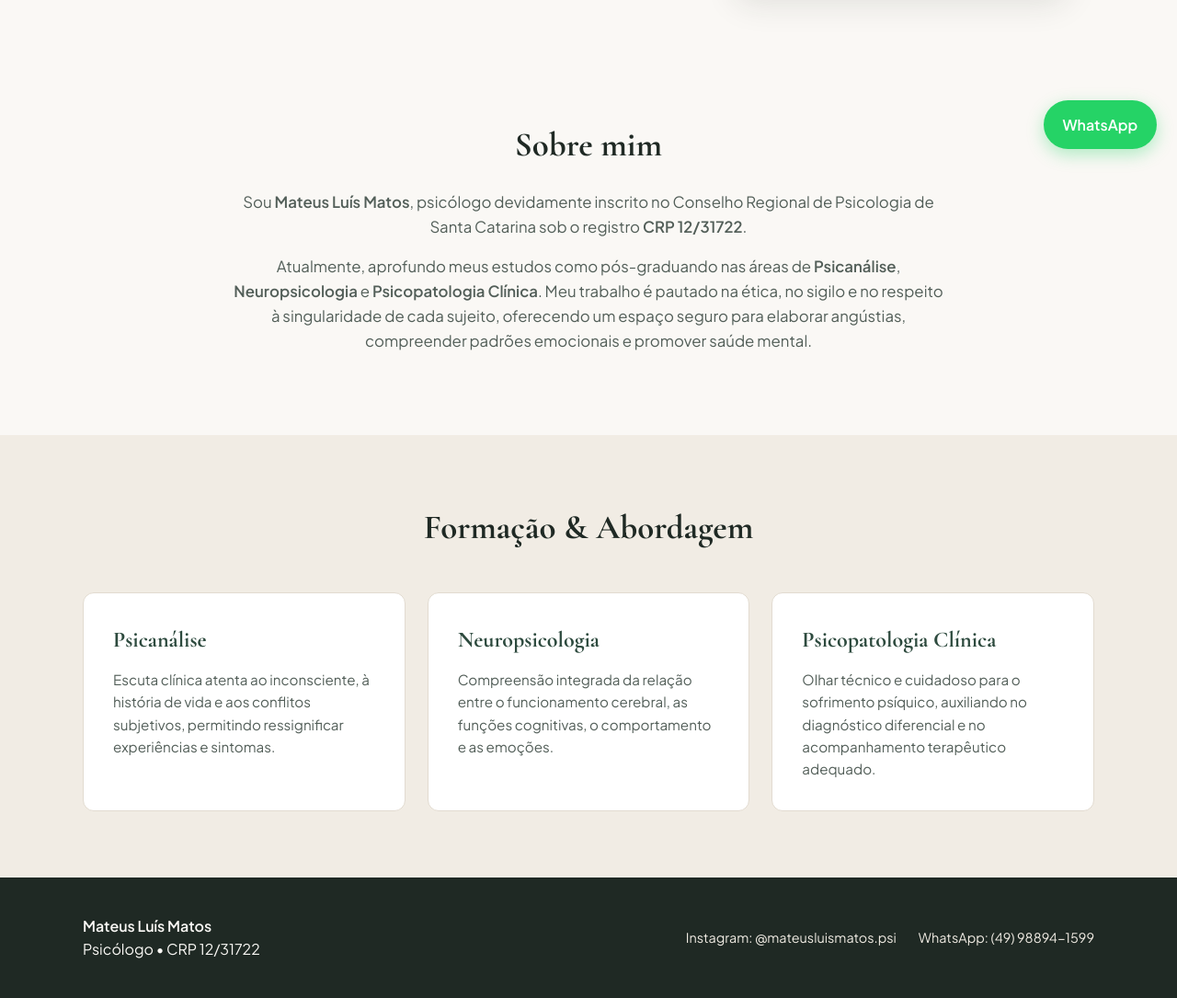
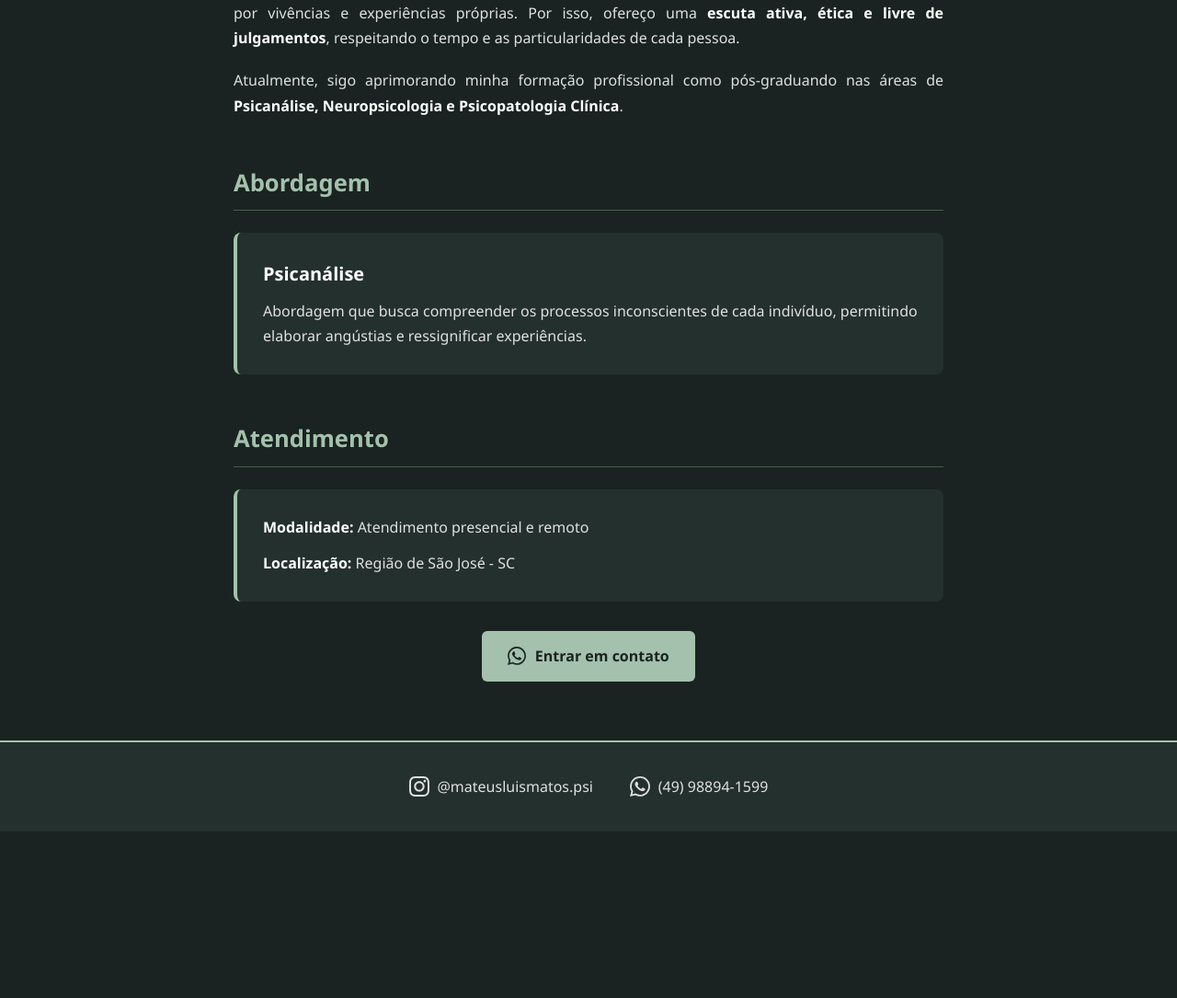
Before and after one commit to Augusto049/Portif-lio_Mateus_Psicologo, a plain HTML site: page index.html in a window 1280 px wide. Shown: the part 616-1701 px from the top of the page at 92% size. After the commit the page ends 1520 px from the top, so only its background shows below. Drawn offline with nearby package versions, Linux system fonts and the light colour scheme.

Commit message:
Atualiza site com nova bio, abordagem, local e icones

```diff
--- a/index.html
+++ b/index.html
@@ -3,111 +3,224 @@
 <head>
     <meta charset="UTF-8">
     <meta name="viewport" content="width=device-width, initial-scale=1.0">
-    <title>Mateus Luís Matos | Psicólogo - CRP 12/31722</title>
-    <link rel="stylesheet" href="style.css">
-    <link rel="preconnect" href="https://fonts.googleapis.com">
-    <link rel="preconnect" href="https://fonts.gstatic.com" crossorigin>
-    <link href="https://fonts.googleapis.com/css2?family=Cormorant+Garamond:wght@600;700&family=Plus+Jakarta+Sans:wght@400;500;600&display=swap" rel="stylesheet">
+    <title>Mateus Luís Matos - Psicólogo | CRP 12/31722</title>
+    <style>
+        :root {
+            --bg-color: #1a2321;
+            --card-bg: #24302d;
+            --text-color: #e0e0e0;
+            --accent-color: #a3c1ad;
+            --white: #ffffff;
+        }
+
+        * {
+            box-sizing: border-box;
+        }
+
+        body {
+            font-family: 'Segoe UI', Tahoma, Geneva, Verdana, sans-serif;
+            background-color: var(--bg-color);
+            color: var(--text-color);
+            margin: 0;
+            padding: 0;
+            line-height: 1.7;
+        }
+
+        header {
+            text-align: center;
+            padding: 4.5rem 2rem;
+            background-color: var(--card-bg);
+            border-bottom: 2px solid var(--accent-color);
+        }
+
+        header h1 {
+            margin: 0;
+            font-size: 2.5rem;
+            color: var(--white);
+            letter-spacing: 0.5px;
+        }
+
+        header p {
+            font-size: 1.15rem;
+            color: var(--accent-color);
+            margin-top: 0.5rem;
+            font-weight: 500;
+        }
+
+        main {
+            max-width: 820px;
+            margin: 2.5rem auto;
+            padding: 0 1.5rem;
+        }
+
+        section {
+            margin-bottom: 3rem;
+        }
+
+        h2 {
+            color: var(--accent-color);
+            border-bottom: 1px solid rgba(163, 193, 173, 0.35);
+            padding-bottom: 0.5rem;
+            margin-bottom: 1.5rem;
+            font-size: 1.6rem;
+        }
+
+        #sobre p {
+            margin-bottom: 1.2rem;
+            text-align: justify;
+        }
+
+        #sobre strong {
+            color: var(--white);
+        }
+
+        .card-abordagem {
+            background-color: var(--card-bg);
+            padding: 1.75rem;
+            border-radius: 8px;
+            border-left: 4px solid var(--accent-color);
+        }
+
+        .card-abordagem h3 {
+            margin-top: 0;
+            margin-bottom: 0.6rem;
+            color: var(--white);
+            font-size: 1.25rem;
+        }
+
+        .card-abordagem p {
+            margin: 0;
+        }
+
+        .info-atendimento {
+            background-color: var(--card-bg);
+            padding: 1.75rem;
+            border-radius: 8px;
+            border-left: 4px solid var(--accent-color);
+            display: flex;
+            flex-direction: column;
+            gap: 0.75rem;
+        }
+
+        .info-atendimento p {
+            margin: 0;
+        }
+
+        .info-atendimento strong {
+            color: var(--white);
+        }
+
+        .cta-container {
+            text-align: center;
+            margin-top: 2rem;
+        }
+
+        .btn-whatsapp {
+            display: inline-flex;
+            align-items: center;
+            gap: 0.6rem;
+            background-color: var(--accent-color);
+            color: var(--bg-color);
+            text-decoration: none;
+            font-weight: 600;
+            padding: 0.85rem 1.75rem;
+            border-radius: 6px;
+            transition: opacity 0.3s, transform 0.2s;
+        }
+
+        .btn-whatsapp:hover {
+            opacity: 0.9;
+            transform: translateY(-2px);
+        }
+
+        footer {
+            background-color: var(--card-bg);
+            text-align: center;
+            padding: 2.2rem 1.5rem;
+            border-top: 2px solid var(--accent-color);
+            margin-top: 4rem;
+        }
+
+        .contatos {
+            display: flex;
+            justify-content: center;
+            align-items: center;
+            gap: 2.5rem;
+            flex-wrap: wrap;
+        }
+
+        .social-link {
+            display: inline-flex;
+            align-items: center;
+            gap: 0.55rem;
+            color: var(--text-color);
+            text-decoration: none;
+            font-weight: 500;
+            font-size: 1rem;
+            transition: color 0.3s;
+        }
+
+        .social-link:hover {
+            color: var(--accent-color);
+        }
+
+        .social-link svg {
+            flex-shrink: 0;
+        }
+    </style>
 </head>
 <body>
 
-    <!-- Cabeçalho e Navegação -->
-    <header class="navbar">
-        <div class="container nav-content">
-            <a href="#" class="brand">
-                <span class="brand-name">Mateus Luís Matos</span>
-                <span class="brand-sub">Psicólogo • CRP 12/31722</span>
-            </a>
-
-            <nav class="nav-links" id="navLinks">
-                <a href="#sobre">Sobre</a>
-                <a href="#atuacao">Atuação</a>
-                <a href="https://wa.me/5549988941599?text=Olá%20Mateus,%20gostaria%20de%20agendar%20uma%20consulta." target="_blank" rel="noopener" class="nav-btn-wpp">
-                    Agendar pelo WhatsApp
-                </a>
-            </nav>
-
-            <button class="menu-toggle" id="menuToggle" aria-label="Abrir menu">☰</button>
-        </div>
+    <header>
+        <h1>Mateus Luís Matos</h1>
+        <p>Psicólogo • CRP 12/31722</p>
     </header>
 
-    <!-- Seção Principal (Hero) -->
-    <section class="hero">
-        <div class="container hero-grid">
-            <div class="hero-text">
-                <span class="badge">CRP 12/31722 • Atendimento Clínico</span>
-                <h1>Escuta acolhedora e fundamentada para o seu processo de autoconhecimento.</h1>
-                <p class="subtitle">
-                    <strong>Mateus Luís Matos</strong> — Psicólogo<br>
-                    Pós-graduando em Psicanálise, Neuropsicologia e Psicopatologia Clínica.
-                </p>
-                <div class="hero-actions">
-                    <a href="https://wa.me/5549988941599?text=Olá%20Mateus,%20vim%20pelo%20seu%20site%20e%20gostaria%20de%20mais%20informações." target="_blank" rel="noopener" class="btn-primary">
-                        Conversar no WhatsApp
-                    </a>
-                    <a href="#sobre" class="btn-secondary">Conhecer meu trabalho</a>
-                </div>
-            </div>
+    <main>
+        <section id="sobre">
+            <h2>Sobre Mim</h2>
+            <p>Sou <strong>Mateus Luís Matos</strong>, psicólogo inscrito no Conselho Regional de Psicologia de Santa Catarina, sob o registro <strong>CRP 12/31722</strong>.</p>
+            <p>Meu trabalho é pautado na <strong>ética, no sigilo e no respeito à singularidade de cada sujeito</strong>, buscando oferecer um espaço seguro e acolhedor para a elaboração de angústias, a compreensão de padrões emocionais e a promoção da saúde mental.</p>
+            <p>Acredito que o <strong>acolhimento e a possibilidade de expressão</strong> são fundamentais para a construção de um processo psicoterapêutico. Compreendo que cada indivíduo possui uma história única, marcada por vivências e experiências próprias. Por isso, ofereço uma <strong>escuta ativa, ética e livre de julgamentos</strong>, respeitando o tempo e as particularidades de cada pessoa.</p>
+            <p>Atualmente, sigo aprimorando minha formação profissional como pós-graduando nas áreas de <strong>Psicanálise, Neuropsicologia e Psicopatologia Clínica</strong>.</p>
+        </section>
 
-            <div class="hero-image-wrapper">
-                <img src="images/foto_mateus.jpg" alt="Psicólogo Mateus Luís Matos" class="profile-photo">
-            </div>
+        <section id="abordagens">
+            <h2>Abordagem</h2>
+            <div class="card-abordagem">
+                <h3>Psicanálise</h3>
+                <p>Abordagem que busca compreender os processos inconscientes de cada indivíduo, permitindo elaborar angústias e ressignificar experiências.</p>
             </div>
         </section>
 
-    <!-- Seção Sobre -->
-    <section id="sobre" class="section">
-        <div class="container about-box">
-            <h2>Sobre mim</h2>
-            <p>
-                Sou <strong>Mateus Luís Matos</strong>, psicólogo devidamente inscrito no Conselho Regional de Psicologia de Santa Catarina sob o registro <strong>CRP 12/31722</strong>.
-            </p>
-            <p>
-                Atualmente, aprofundo meus estudos como pós-graduando nas áreas de <strong>Psicanálise</strong>, <strong>Neuropsicologia</strong> e <strong>Psicopatologia Clínica</strong>. Meu trabalho é pautado na ética, no sigilo e no respeito à singularidade de cada sujeito, oferecendo um espaço seguro para elaborar angústias, compreender padrões emocionais e promover saúde mental.
-            </p>
+        <section id="atendimento">
+            <h2>Atendimento</h2>
+            <div class="info-atendimento">
+                <p><strong>Modalidade:</strong> Atendimento presencial e remoto</p>
+                <p><strong>Localização:</strong> Região de São José - SC</p>
+            </div>
+            <div class="cta-container">
+                <a href="https://wa.me/5549988941599?text=Ol%C3%A1%2C%20Mateus%21%20Gostaria%20de%20mais%20informa%C3%A7%C3%B5es%20sobre%20os%20atendimentos." target="_blank" rel="noopener noreferrer" class="btn-whatsapp" aria-label="Agendar atendimento pelo WhatsApp">
+                    <svg width="20" height="20" fill="currentColor" viewBox="0 0 24 24" aria-hidden="true"><path d="M.057 24l1.687-6.163c-1.041-1.804-1.588-3.849-1.587-5.946.003-6.556 5.338-11.891 11.893-11.891 3.181.001 6.167 1.24 8.413 3.488 2.245 2.248 3.481 5.236 3.48 8.414-.003 6.557-5.338 11.892-11.893 11.892-1.99-.001-3.951-.5-5.688-1.448l-6.305 1.654zm6.597-3.807c1.676.995 3.276 1.591 5.392 1.592 5.448 0 9.886-4.434 9.889-9.885.002-5.462-4.415-9.89-9.881-9.892-5.452 0-9.887 4.434-9.889 9.884-.001 2.225.651 3.891 1.746 5.634l-.999 3.648 3.742-.981zm11.387-5.464c-.074-.124-.272-.198-.57-.347-.297-.149-1.758-.868-2.031-.967-.272-.099-.47-.149-.669.149-.198.297-.768.967-.941 1.165-.173.198-.347.223-.644.074-.297-.149-1.255-.462-2.39-1.475-.883-.788-1.48-1.761-1.653-2.059-.173-.297-.018-.458.13-.606.134-.133.297-.347.446-.521.151-.172.2-.296.3-.495.099-.198.05-.372-.025-.521-.075-.124-.669-1.611-.916-2.206-.242-.579-.487-.501-.669-.51l-.57-.01c-.198 0-.52.074-.792.372s-1.04 1.016-1.04 2.479 1.065 2.876 1.213 3.074c.149.198 2.095 3.2 5.076 4.487.709.306 1.263.489 1.694.626.712.226 1.36.194 1.872.118.571-.085 1.758-.719 2.006-1.413.248-.695.248-1.29.173-1.414z"/></svg>
+                    <span>Entrar em contato</span>
+                </a>
             </div>
         </section>
+    </main>
 
-    <!-- Áreas de Formação e Atuação -->
-    <section id="atuacao" class="section bg-alt">
-        <div class="container">
-            <h2 class="section-title">Formação & Abordagem</h2>
-            <div class="cards-grid">
-                <div class="card">
-                    <h3>Psicanálise</h3>
-                    <p>Escuta clínica atenta ao inconsciente, à história de vida e aos conflitos subjetivos, permitindo ressignificar experiências e sintomas.</p>
-                </div>
-                <div class="card">
-                    <h3>Neuropsicologia</h3>
-                    <p>Compreensão integrada da relação entre o funcionamento cerebral, as funções cognitivas, o comportamento e as emoções.</p>
-                </div>
-                <div class="card">
-                    <h3>Psicopatologia Clínica</h3>
-                    <p>Olhar técnico e cuidadoso para o sofrimento psíquico, auxiliando no diagnóstico diferencial e no acompanhamento terapêutico adequado.</p>
-                </div>
-            </div>
-        </div>
-    </section>
+    <footer>
+        <div class="contatos">
+            <a href="https://instagram.com/mateusluismatos.psi" target="_blank" rel="noopener noreferrer" class="social-link" aria-label="Instagram @mateusluismatos.psi">
+                <svg width="22" height="22" fill="currentColor" viewBox="0 0 24 24" aria-hidden="true"><path d="M12 2.163c3.204 0 3.584.012 4.85.07 3.252.148 4.771 1.691 4.919 4.919.058 1.265.069 1.645.069 4.849 0 3.205-.012 3.584-.069 4.849-.149 3.225-1.664 4.771-4.919 4.919-1.266.058-1.644.07-4.85.07-3.204 0-3.584-.012-4.849-.07-3.26-.149-4.771-1.699-4.919-4.92-.058-1.265-.07-1.644-.07-4.849 0-3.204.013-3.583.07-4.849.149-3.227 1.664-4.771 4.919-4.919 1.266-.057 1.645-.069 4.849-.069zm0-2.163c-3.259 0-3.667.014-4.947.072-4.358.2-6.78 2.618-6.98 6.98-.059 1.281-.073 1.689-.073 4.948 0 3.259.014 3.668.072 4.948.2 4.358 2.618 6.78 6.98 6.98 1.281.058 1.689.072 4.948.072 3.259 0 3.668-.014 4.948-.072 4.354-.2 6.782-2.618 6.979-6.98.059-1.28.073-1.689.073-4.948 0-3.259-.014-3.667-.072-4.947-.196-4.354-2.617-6.78-6.979-6.98-1.281-.059-1.69-.073-4.949-.073zm0 5.838c-3.403 0-6.162 2.759-6.162 6.162s2.759 6.163 6.162 6.163 6.162-2.759 6.162-6.163c0-3.403-2.759-6.162-6.162-6.162zm0 10.162c-2.209 0-4-1.79-4-4 0-2.209 1.791-4 4-4s4 1.791 4 4c0 2.21-1.791 4-4 4zm6.406-11.845c-.796 0-1.441.645-1.441 1.44s.645 1.44 1.441 1.44c.795 0 1.439-.645 1.439-1.44s-.644-1.44-1.439-1.44z"/></svg>
+                <span>@mateusluismatos.psi</span>
+            </a>
 
-    <!-- Rodapé -->
-    <footer class="footer">
-        <div class="container footer-content">
-            <div>
-                <strong>Mateus Luís Matos</strong>
-                <p>Psicólogo • CRP 12/31722</p>
-            </div>
-            <div class="footer-links">
-                <a href="https://www.instagram.com/mateusluismatos.psi" target="_blank" rel="noopener">Instagram: @mateusluismatos.psi</a>
-                <a href="https://wa.me/5549988941599" target="_blank" rel="noopener">WhatsApp: (49) 98894-1599</a>
-            </div>
+            <a href="https://wa.me/5549988941599?text=Ol%C3%A1%2C%20Mateus%21%20Gostaria%20de%20mais%20informa%C3%A7%C3%B5es%20sobre%20os%20atendimentos." target="_blank" rel="noopener noreferrer" class="social-link" aria-label="WhatsApp (49) 98894-1599">
+                <svg width="22" height="22" fill="currentColor" viewBox="0 0 24 24" aria-hidden="true"><path d="M.057 24l1.687-6.163c-1.041-1.804-1.588-3.849-1.587-5.946.003-6.556 5.338-11.891 11.893-11.891 3.181.001 6.167 1.24 8.413 3.488 2.245 2.248 3.481 5.236 3.48 8.414-.003 6.557-5.338 11.892-11.893 11.892-1.99-.001-3.951-.5-5.688-1.448l-6.305 1.654zm6.597-3.807c1.676.995 3.276 1.591 5.392 1.592 5.448 0 9.886-4.434 9.889-9.885.002-5.462-4.415-9.89-9.881-9.892-5.452 0-9.887 4.434-9.889 9.884-.001 2.225.651 3.891 1.746 5.634l-.999 3.648 3.742-.981zm11.387-5.464c-.074-.124-.272-.198-.57-.347-.297-.149-1.758-.868-2.031-.967-.272-.099-.47-.149-.669.149-.198.297-.768.967-.941 1.165-.173.198-.347.223-.644.074-.297-.149-1.255-.462-2.39-1.475-.883-.788-1.48-1.761-1.653-2.059-.173-.297-.018-.458.13-.606.134-.133.297-.347.446-.521.151-.172.2-.296.3-.495.099-.198.05-.372-.025-.521-.075-.124-.669-1.611-.916-2.206-.242-.579-.487-.501-.669-.51l-.57-.01c-.198 0-.52.074-.792.372s-1.04 1.016-1.04 2.479 1.065 2.876 1.213 3.074c.149.198 2.095 3.2 5.076 4.487.709.306 1.263.489 1.694.626.712.226 1.36.194 1.872.118.571-.085 1.758-.719 2.006-1.413.248-.695.248-1.29.173-1.414z"/></svg>
+                <span>(49) 98894-1599</span>
+            </a>
         </div>
     </footer>
 
-    <!-- Botão Flutuante do WhatsApp -->
-    <a href="https://wa.me/5549988941599?text=Olá%20Mateus,%20gostaria%20de%20agendar%20um%20horário." class="floating-wpp" target="_blank" rel="noopener" aria-label="Falar no WhatsApp">
-        WhatsApp
-    </a>
-
-    <script src="script.js"></script>
 </body>
 </html>
```
Lines whose indentation alone changed are shown as unchanged.
